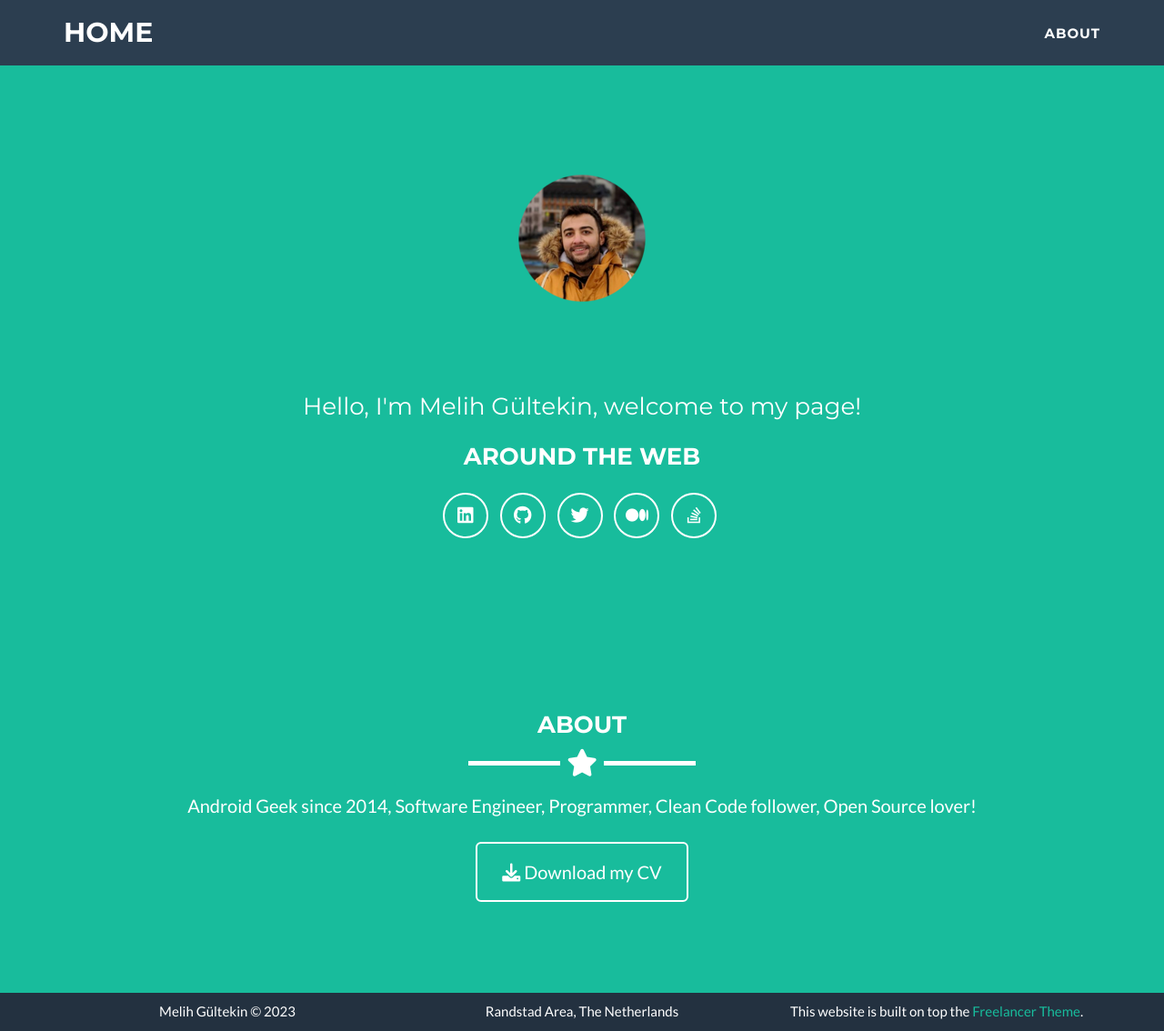
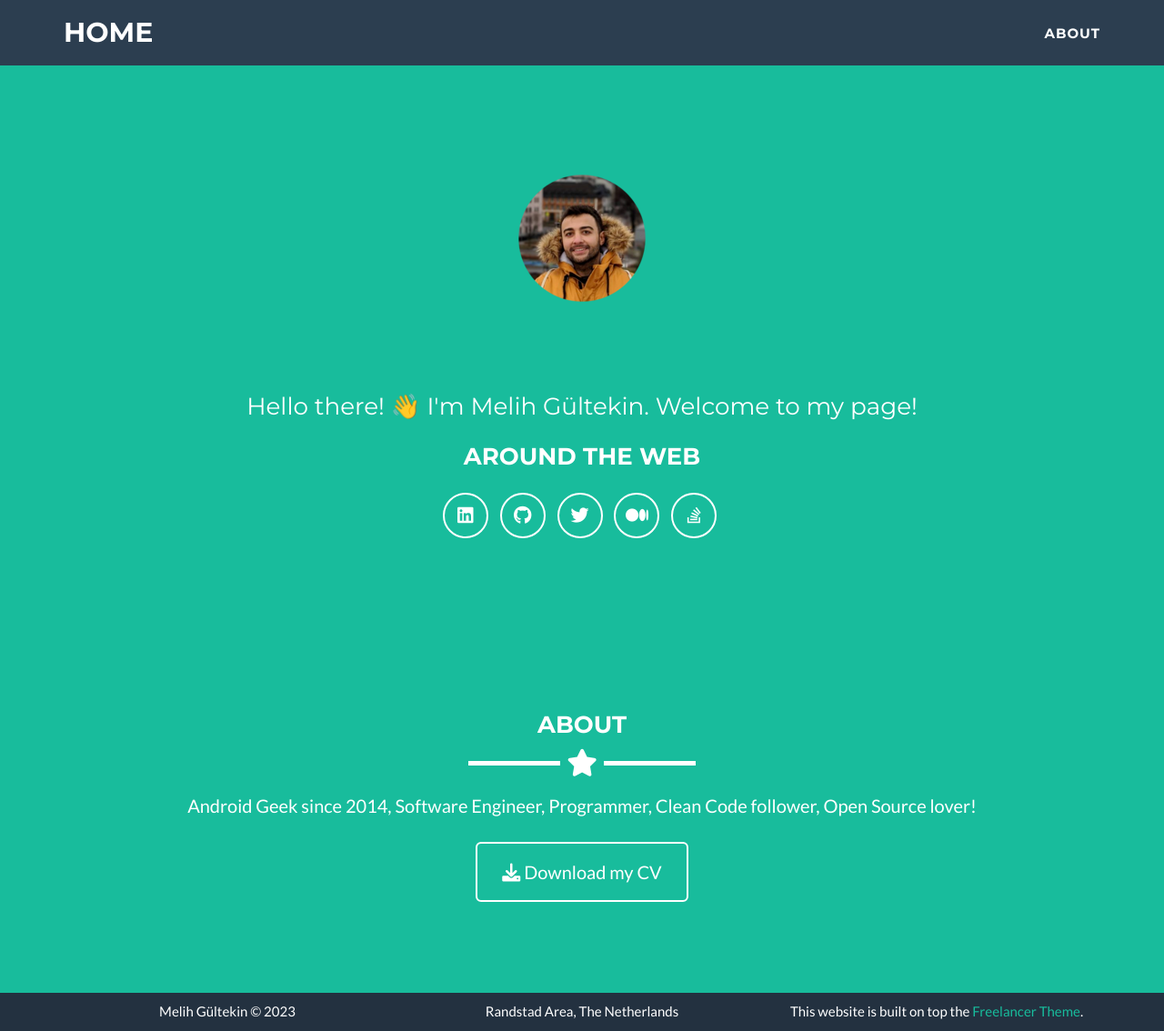
Before and after one commit to melomg/melomg.github.io, a Jekyll site: the page built from index.markdown, in a window 1280 px wide and 1134 px high. Shown: the whole window at 91% size. Built offline with Jekyll 4.4.1, drawn with Linux system fonts in a browser that asks for light colours.

Commit message:
Update welcome text

```diff
--- a/_config.yml
+++ b/_config.yml
@@ -25,7 +25,7 @@ skills: "Android Developer - Software Engineer - Freelancer"
 
 author:
   name: Melih Gültekin
-  welcome: Hello, I'm Melih Gültekin, welcome to my page!
+  welcome: Hello there! 👋 I'm Melih Gültekin. Welcome to my page!
   about: >- # this means to ignore newlines until "baseurl:"
     Android Geek since 2014, Software Engineer, Programmer, Clean Code follower, Open Source lover!
   social: Around the Web
```
